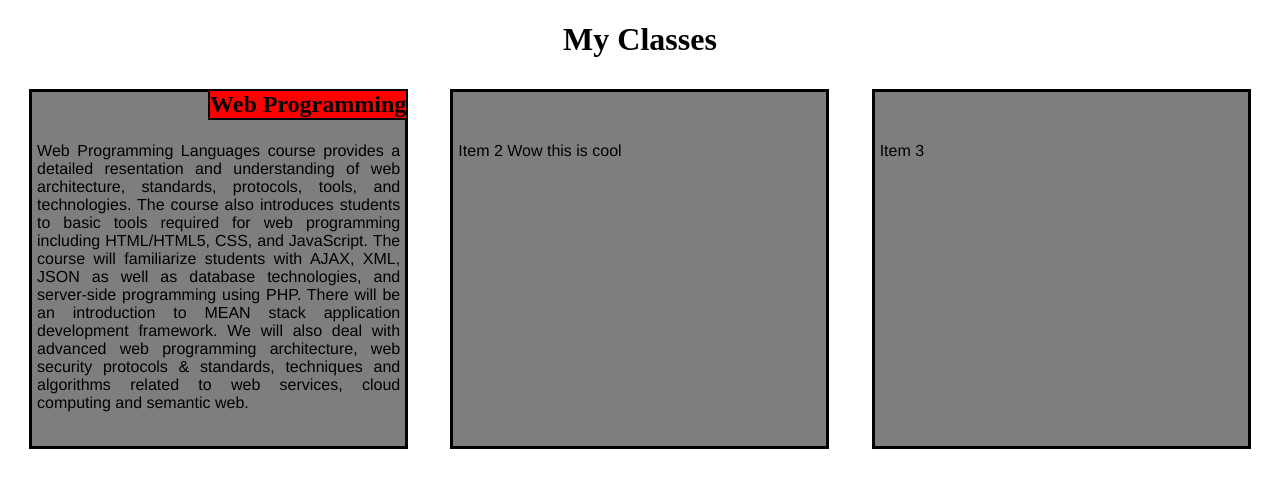
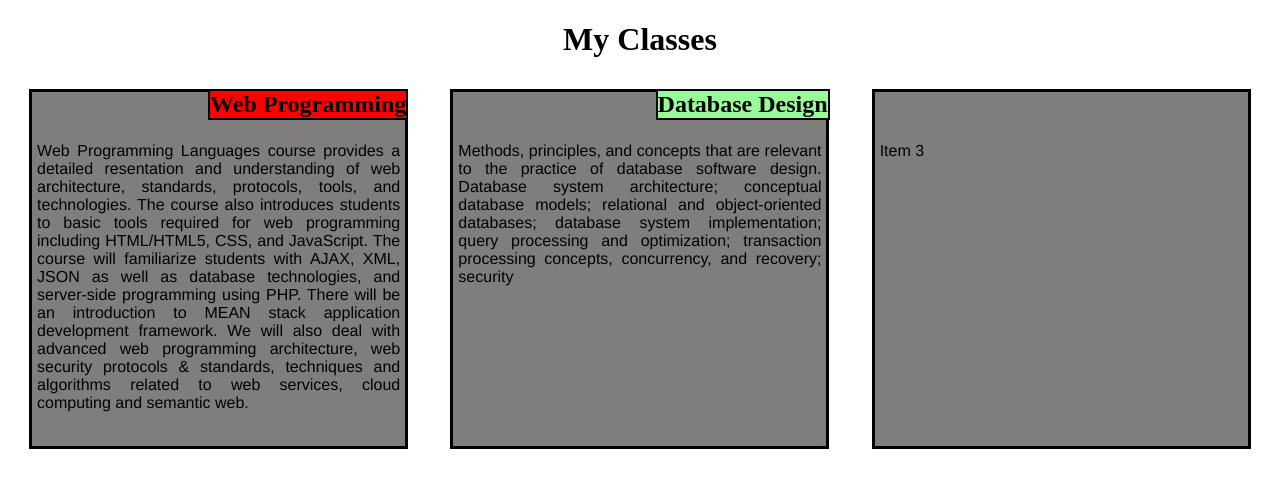
Before and after one commit to arkpan25/Web-Development, a PHP site: page / in a window 1280 px wide. Shown: the top 488 px of the page. Run offline with PHP 8.4, Linux system fonts and the light colour scheme.

Commit message:
Add Database section title

```diff
--- a/Assign1/CSS/styles.css
+++ b/Assign1/CSS/styles.css
@@ -8,15 +8,18 @@ h1 {
   margin-bottom: 15px;
   text-align: center;
 }
-div.webSection {
+.webSection   {
 
   position: relative;
 
 }
 
-h2.Web {
-  background: red;
+.DatabaseSection{
+  position: relative;
 }
+
+
+
 h2{
   position: absolute;
   right: 21px;
@@ -24,6 +27,14 @@ h2{
   border: 2px solid black;
   font-family: 'Times New Roman', Times, serif;
 
+}
+
+h2.Web {
+  background: red;
+}
+
+h2.Database{
+  background: palegreen;
 }
 p.content {
   border: 3px solid black;
--- a/Assign1/index.html
+++ b/Assign1/index.html
@@ -26,7 +26,16 @@
   </div>
 
 
-  <div class="col-lg-4 col-md-6"><p class="content">Item 2 Wow this is cool</p></div>
+  <div class="col-lg-4 col-md-6">
+    <div class="DatabaseSection">
+      <h2 class="Database">Database Design</h2>
+      <p class="content"> Methods, principles, and concepts that are relevant to the
+          practice of database software design. Database system architecture; conceptual database models;
+          relational and object-oriented databases; database system implementation; query processing and
+          optimization; transaction processing concepts, concurrency, and recovery; security</p>
+    </div>
+
+  </div>
   <div class="col-lg-4 col-md-6"><p class="content">Item 3</p></div>
 </div>
 
```
